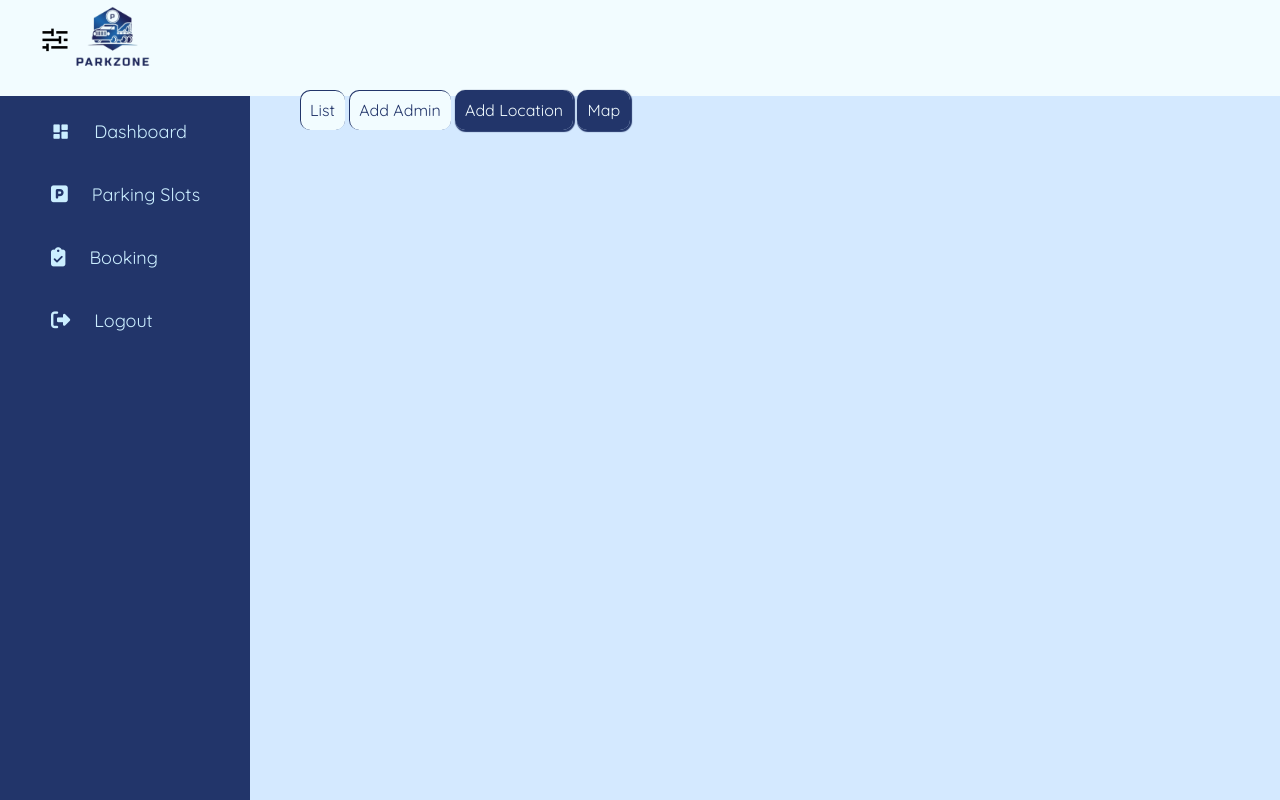
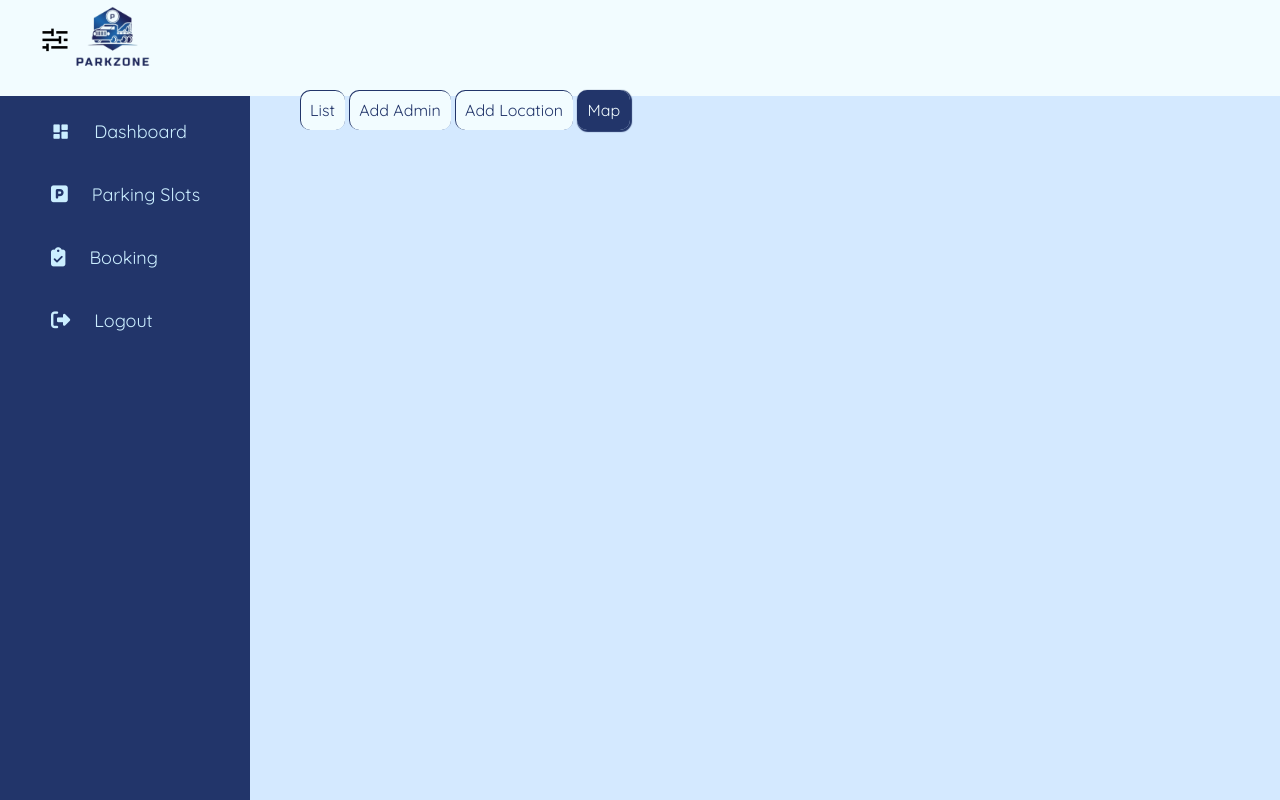
Before and after one commit to preeti-shrestha/parkzone, a PHP site: page /admin_maplocation.php in a window 1280 px wide. Run offline with PHP 8.4, Linux system fonts and the light colour scheme; the visitor is signed in with stand-in values (Sample User, id 1); data that the repository does not hold is empty.

Commit message:
ok last final

```diff
--- a/admin_maplocation.php
+++ b/admin_maplocation.php
@@ -245,7 +245,7 @@
         <div class="mini-nav">
             <a href="admin_listlocations.php"><span>List</span></a>
             <a href="admin_addparkingadmin.php"><span>Add Admin</span></a>
-            <a href="admin_addlocation.php"><span class="active">Add Location</span></a>
+            <a href="admin_addlocation.php"><span>Add Location</span></a>
             <a href="admin_maplocation.php"><span class="active">Map</span></a>
         </div>
     </div>
```
